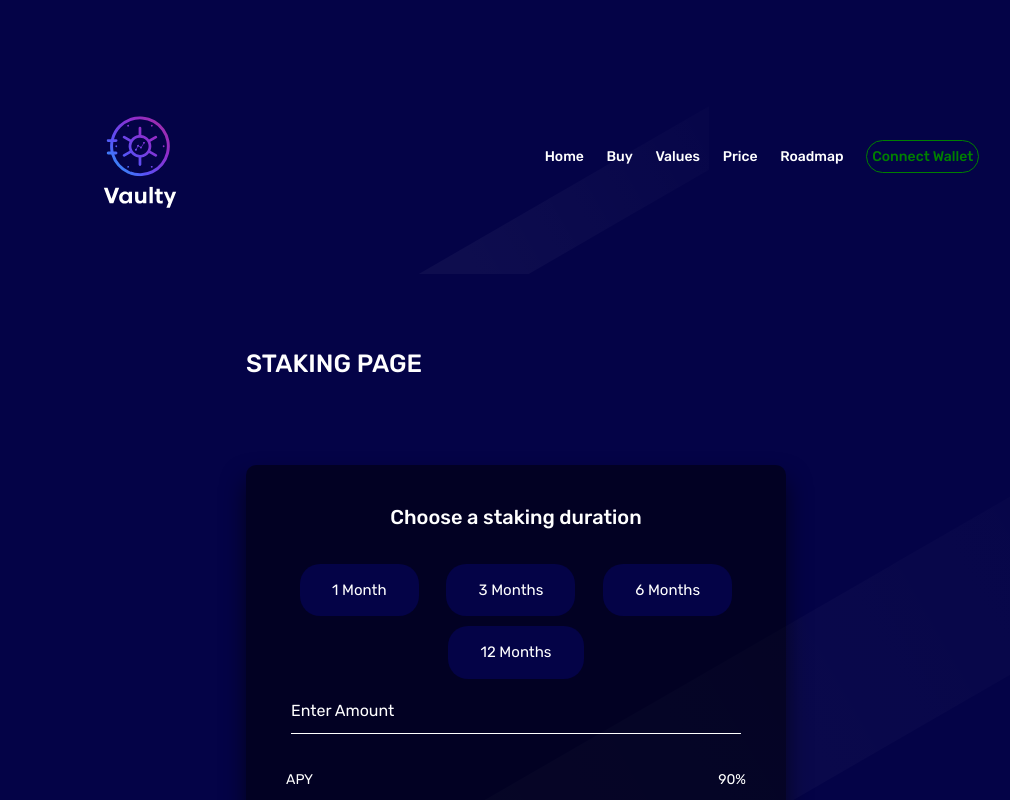
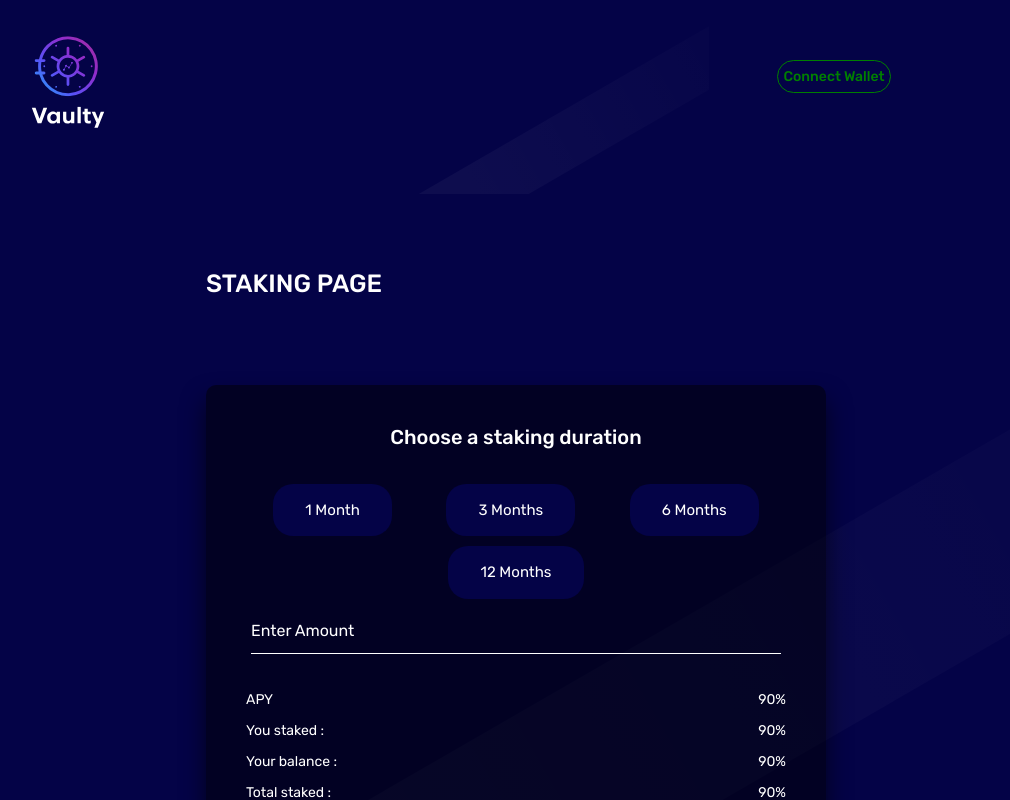
Before and after one commit to technical-channel/vaultystaking, a React (Create React App) app: page /staking in a window 1280 px wide. Shown: the top 800 px of the page, without its empty margins (124-1134 px from the left). Built offline with nearby package versions, Linux system fonts and the light colour scheme; what @walletconnect/web3-provider would draw is missing.

Commit message:
Update Staking.js

```diff
--- a/src/Pages/Staking.js
+++ b/src/Pages/Staking.js
@@ -91,7 +91,7 @@ function Staking(props) {
   return (
     <div>
       {" "}
-      <div className="main-container" style={{ padding: "100px" }}>
+      <div className="main-container" style={{ padding: "20px" }}>
         <header className="main-header">
           <div
             className="main-header-content-container"
@@ -111,43 +111,6 @@ function Staking(props) {
                     }}
                   />
                   <ul className="main-header-navbar__nav">
-                    <li className="main-header-navbar__nav__item">
-                      <a href="#" className="main-header-navbar__nav__link">
-                        Home
-                      </a>
-                    </li>
-                    <li className="main-header-navbar__nav__item">
-                      <a
-                        href="#about"
-                        className="main-header-navbar__nav__link"
-                      >
-                        Buy
-                      </a>
-                    </li>
-                    <li className="main-header-navbar__nav__item">
-                      <a
-                        href="#features"
-                        className="main-header-navbar__nav__link"
-                      >
-                        Values
-                      </a>
-                    </li>
-                    <li className="main-header-navbar__nav__item">
-                      <a
-                        href="#price"
-                        className="main-header-navbar__nav__link"
-                      >
-                        Price
-                      </a>
-                    </li>
-                    <li className="main-header-navbar__nav__item">
-                      <a
-                        href="#roadmap"
-                        className="main-header-navbar__nav__link"
-                      >
-                        Roadmap
-                      </a>
-                    </li>
                     {connect ? (
                       <>
                         <li className="main-header-navbar__nav__item">
```
